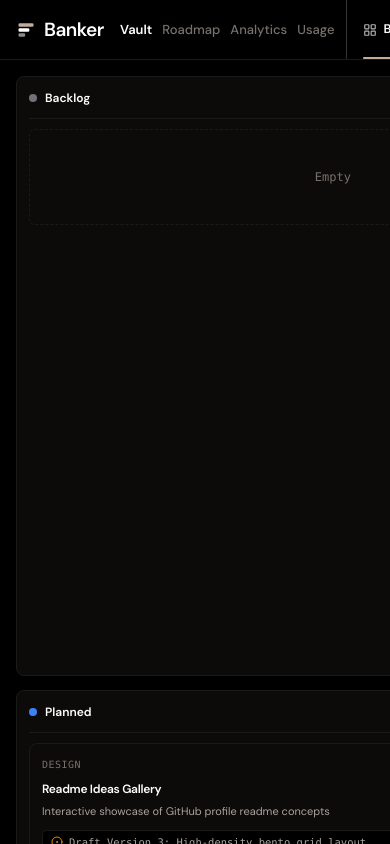
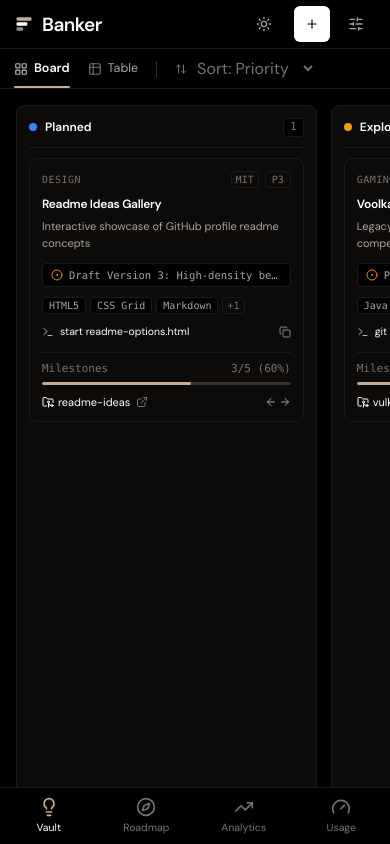
Before and after one commit to rvyyv-n/aether-bank, a React (Vite) app: page / in a window 390 px wide. Built offline with nearby package versions, Linux system fonts and the light colour scheme.

Commit message:
feat: phone layout with bottom nav, swipeable board, card list

```diff
--- a/src/App.tsx
+++ b/src/App.tsx
@@ -7,6 +7,7 @@ import { KanbanBoard } from './components/KanbanBoard';
 import { TableView } from './components/TableView';
 import { RoadmapView } from './components/RoadmapView';
 import { AnalyticsView } from './components/AnalyticsView';
+import { MobileNav } from './components/MobileNav';
 import { UsageView } from './components/UsageView';
 import { ProjectDrawer } from './components/ProjectDrawer';
 import { NewProjectModal } from './components/NewProjectModal';
@@ -324,8 +325,12 @@ export function App() {
           isOpenMobile={isMobileSidebarOpen}
           onCloseMobile={() => setIsMobileSidebarOpen(false)}
           onResetFilters={handleResetFilters}
+          onExportJson={handleExportJson}
+          onResetData={handleResetData}
         />
       </div>
+
+      <MobileNav activeSection={activeSection} setActiveSection={setActiveSection} />
 
       {/* Slide-over Project Drawer */}
       <ProjectDrawer
--- a/src/components/AnalyticsView.tsx
+++ b/src/components/AnalyticsView.tsx
@@ -56,7 +56,7 @@ export const AnalyticsView: React.FC<AnalyticsViewProps> = ({ projects, onSelect
   };
 
   return (
-    <div className="p-6 max-w-7xl mx-auto space-y-6">
+    <div className="sm:p-6 max-w-7xl mx-auto space-y-4 sm:space-y-6">
       {/* Metric Cards (Slopalytics minimalist cards) */}
       <div className="grid grid-cols-2 sm:grid-cols-4 gap-3">
         <div className="slop-card p-4">
@@ -110,7 +110,7 @@ export const AnalyticsView: React.FC<AnalyticsViewProps> = ({ projects, onSelect
       </div>
 
       {/* Main Chart Section */}
-      <div className="slop-card p-6">
+      <div className="slop-card p-4 sm:p-6">
         {/* Chart Header & View Switcher */}
         <div className="flex flex-col sm:flex-row sm:items-center justify-between pb-5 border-b border-[var(--line)] gap-3">
           <div>
--- a/src/components/Header.tsx
+++ b/src/components/Header.tsx
@@ -190,7 +190,7 @@ export const Header: React.FC<HeaderProps> = ({
 
         {/* Export JSON */}
         <button
-          className="icon-button cursor-pointer"
+          className="icon-button cursor-pointer hide-phone"
           onClick={onExportJson}
           aria-label="Export vault JSON"
           title="Export vault JSON"
@@ -200,7 +200,7 @@ export const Header: React.FC<HeaderProps> = ({
 
         {/* Reset Data */}
         <button
-          className="icon-button cursor-pointer"
+          className="icon-button cursor-pointer hide-phone"
           onClick={onResetData}
           aria-label="Reset default vault data"
           title="Reset default vault data"
@@ -211,10 +211,10 @@ export const Header: React.FC<HeaderProps> = ({
         {/* New Project CTA */}
         <button
           onClick={onOpenNewModal}
-          className="btn-accent cursor-pointer ml-1"
+          className="btn-accent cursor-pointer ml-1 max-md:h-9 max-md:w-9 max-md:justify-center max-md:!p-0"
         >
           <Plus className="h-3.5 w-3.5" />
-          <span>New Idea</span>
+          <span className="max-md:hidden">New Idea</span>
         </button>
 
         {/* Mobile Filter Toggle */}
--- a/src/components/KanbanBoard.tsx
+++ b/src/components/KanbanBoard.tsx
@@ -97,14 +97,14 @@ export const KanbanBoard: React.FC<KanbanBoardProps> = ({
   };
 
   return (
-    <div className="grid grid-cols-1 md:grid-cols-2 lg:grid-cols-3 xl:grid-cols-6 gap-3.5 w-full">
+    <div className="kanban-scroll flex md:grid md:grid-cols-2 lg:grid-cols-3 xl:grid-cols-6 gap-3.5 md:w-full overflow-x-auto md:overflow-visible snap-x snap-mandatory md:snap-none -mx-4 px-4 md:mx-0 md:px-0 pb-2">
       {COLUMNS.map((col) => {
         const columnProjects = projects.filter((p) => p.status === col.id);
 
         return (
           <div
             key={col.id}
-            className="flex flex-col rounded-lg bg-[var(--surface)] border border-[var(--line)] p-3 min-h-[600px]"
+            className={`flex flex-col rounded-lg bg-[var(--surface)] border border-[var(--line)] p-3 ${columnProjects.length === 0 ? 'max-md:hidden' : ''} min-h-[60dvh] md:min-h-[600px] w-[84%] shrink-0 snap-center md:w-auto md:shrink`}
           >
             {/* Column header */}
             <div className="flex items-center justify-between pb-2.5 mb-2.5 border-b border-[var(--line)]">
--- /dev/null
+++ b/src/components/MobileNav.tsx
@@ -0,0 +1,32 @@
+import React from 'react';
+import { Lightbulb, Compass, TrendingUp, Gauge } from 'lucide-react';
+
+type Section = 'vault' | 'roadmap' | 'analytics' | 'usage';
+
+interface MobileNavProps {
+  activeSection: Section;
+  setActiveSection: (sec: Section) => void;
+}
+
+const ITEMS: { id: Section; label: string; icon: React.ElementType }[] = [
+  { id: 'vault', label: 'Vault', icon: Lightbulb },
+  { id: 'roadmap', label: 'Roadmap', icon: Compass },
+  { id: 'analytics', label: 'Analytics', icon: TrendingUp },
+  { id: 'usage', label: 'Usage', icon: Gauge },
+];
+
+export const MobileNav: React.FC<MobileNavProps> = ({ activeSection, setActiveSection }) => (
+  <nav className="mobile-nav" aria-label="Sections">
+    {ITEMS.map(({ id, label, icon: Icon }) => (
+      <button
+        key={id}
+        className={activeSection === id ? 'active' : ''}
+        onClick={() => setActiveSection(id)}
+        aria-current={activeSection === id ? 'page' : undefined}
+      >
+        <Icon className="h-5 w-5" />
+        <span>{label}</span>
+      </button>
+    ))}
+  </nav>
+);
--- a/src/components/RoadmapView.tsx
+++ b/src/components/RoadmapView.tsx
@@ -44,7 +44,7 @@ const PHASES = [
 
 export const RoadmapView: React.FC<RoadmapViewProps> = ({ projects, onSelectProject }) => {
   return (
-    <div className="space-y-4 max-w-7xl mx-auto p-4 sm:p-6">
+    <div className="space-y-4 max-w-7xl mx-auto sm:p-6">
       {/* Top Banner */}
       <div className="slop-card p-4 sm:p-5 flex flex-col sm:flex-row sm:items-center justify-between gap-3">
         <div>
--- a/src/components/Sidebar.tsx
+++ b/src/components/Sidebar.tsx
@@ -19,6 +19,8 @@ interface SidebarProps {
   isOpenMobile: boolean;
   onCloseMobile: () => void;
   onResetFilters: () => void;
+  onExportJson: () => void;
+  onResetData: () => void;
 }
 
 const STATUSES: { id: ProjectStatus; label: string; color: string }[] = [
@@ -49,6 +51,8 @@ export const Sidebar: React.FC<SidebarProps> = ({
   isOpenMobile,
   onCloseMobile,
   onResetFilters,
+  onExportJson,
+  onResetData,
 }) => {
   const categories = Array.from(new Set(projects.map((p) => p.category)));
   const hasActiveFilters =
@@ -281,6 +285,22 @@ export const Sidebar: React.FC<SidebarProps> = ({
           })}
         </div>
       </div>
+
+      {/* Data actions (phones only; on larger screens they live in the header) */}
+      <div className="md:hidden flex gap-2 pt-2 border-t border-[var(--line)]">
+        <button
+          onClick={onExportJson}
+          className="flex-1 py-2.5 rounded-md border border-[var(--line)] text-xs text-[var(--fg-2)] text-center"
+        >
+          Export JSON
+        </button>
+        <button
+          onClick={onResetData}
+          className="flex-1 py-2.5 rounded-md border border-[var(--line)] text-xs text-[var(--fg-2)] text-center"
+        >
+          Reset data
+        </button>
+      </div>
     </aside>
   );
 };
--- a/src/components/TableView.tsx
+++ b/src/components/TableView.tsx
@@ -88,7 +88,58 @@ export const TableView: React.FC<TableViewProps> = ({
   };
 
   return (
-    <div className="w-full overflow-hidden rounded-lg border border-[var(--line)] bg-[var(--surface)]">
+    <>
+    <div className="md:hidden space-y-2.5">
+      {projects.length === 0 && (
+        <div className="py-12 text-center text-xs text-[var(--fg-3)] font-mono">
+          No projects matching active filters.
+        </div>
+      )}
+      {projects.map((project) => {
+        const completed = project.milestones.filter((m) => m.completed).length;
+        const total = project.milestones.length;
+        const pct = total > 0 ? Math.round((completed / total) * 100) : 0;
+        return (
+          <div
+            key={project.id}
+            onClick={() => onSelectProject(project)}
+            className="rounded-lg border border-[var(--line)] bg-[var(--surface)] p-3.5 active:bg-[var(--hover)]"
+          >
+            <div className="flex items-center justify-between gap-2">
+              <span className="font-medium text-sm text-[var(--fg)] truncate">{project.title}</span>
+              {getPriorityBadge(project.priority)}
+            </div>
+            <div className="text-xs text-[var(--fg-2)] mt-1 line-clamp-2">{project.subtitle}</div>
+            <div className="flex items-center gap-2 mt-3" onClick={(e) => e.stopPropagation()}>
+              <span
+                className="w-2 h-2 rounded-full flex-shrink-0"
+                style={{ backgroundColor: getStatusColor(project.status) }}
+              />
+              <select
+                value={project.status}
+                onChange={(e) => onUpdateStatus(project.id, e.target.value as ProjectStatus)}
+                className="bg-[var(--bg)] border border-[var(--line)] rounded px-2 py-1.5 text-xs text-[var(--fg)] focus:outline-none focus:border-[var(--accent)]"
+              >
+                <option value="backlog">Backlog</option>
+                <option value="planned">Planned</option>
+                <option value="spike">Exploring</option>
+                <option value="in_progress">In Progress</option>
+                <option value="polishing">Polishing</option>
+                <option value="shipped">Shipped</option>
+              </select>
+              <span className="ml-auto text-[11px] font-mono text-[var(--fg-3)]">{completed}/{total} &middot; {pct}%</span>
+            </div>
+            <div className="slop-progress-track mt-2">
+              <div
+                className="slop-progress-fill"
+                style={{ width: `${pct}%`, backgroundColor: pct === 100 ? '#a855f7' : 'var(--accent)' }}
+              />
+            </div>
+          </div>
+        );
+      })}
+    </div>
+    <div className="hidden md:block w-full overflow-hidden rounded-lg border border-[var(--line)] bg-[var(--surface)]">
       <div className="overflow-x-auto">
         <table className="w-full text-left text-xs border-collapse">
           <thead>
@@ -254,5 +305,6 @@ export const TableView: React.FC<TableViewProps> = ({
         </table>
       </div>
     </div>
+    </>
   );
 };
--- a/src/components/UsageView.tsx
+++ b/src/components/UsageView.tsx
@@ -136,7 +136,7 @@ export const UsageView: React.FC = () => {
   const metricLabel = 'text-[11px] font-mono text-[var(--fg-3)] uppercase tracking-wider';
 
   return (
-    <div className="p-6 max-w-7xl mx-auto space-y-6">
+    <div className="sm:p-6 max-w-7xl mx-auto space-y-4 sm:space-y-6">
       {/* Metric cards */}
       <div className="grid grid-cols-2 sm:grid-cols-4 gap-3">
         <div className="slop-card p-4">
@@ -170,7 +170,7 @@ export const UsageView: React.FC = () => {
       </div>
 
       {/* Daily chart */}
-      <div className="slop-card p-6">
+      <div className="slop-card p-4 sm:p-6">
         <div className="flex flex-col sm:flex-row sm:items-center justify-between pb-5 border-b border-[var(--line)] gap-3">
           <div>
             <h2 className="text-base font-semibold text-[var(--fg)] m-0 flex items-center gap-2">
--- a/src/index.css
+++ b/src/index.css
@@ -460,25 +460,116 @@ button:focus-visible, input:focus-visible, textarea:focus-visible {
   background: var(--fg-3);
 }
 
-/* Responsive adjustments */
-@media (max-width: 900px) {
+
+/* Phone layout */
+.mobile-nav {
+  display: none;
+}
+
+@media (max-width: 767px) {
+  .app {
+    grid-template-rows: auto minmax(0, 1fr);
+  }
   .app-header {
-    padding: 0 16px;
-    gap: 16px;
+    height: auto;
+    flex-wrap: wrap;
+    gap: 0 8px;
+    padding: 0 14px;
+    padding-top: env(safe-area-inset-top);
   }
-  .section-tabs {
-    padding-right: 12px;
-    gap: 10px;
+  .brand {
+    order: 1;
+    height: 48px;
+  }
+  .header-actions {
+    order: 2;
+    gap: 6px;
+    height: 48px;
+  }
+  .icon-button {
+    width: 40px;
+    height: 40px;
+  }
+  .section-tabs,
+  .hide-phone {
+    display: none !important;
+  }
+  .view-tabs {
+    order: 3;
+    flex-basis: 100%;
+    height: 40px;
+    margin: 0 -14px;
+    padding: 0 14px;
+    border-top: 1px solid var(--line);
+    gap: 18px;
+  }
+  .body-layout {
+    grid-template-columns: minmax(0, 1fr);
+  }
+  .main-content {
+    padding-bottom: calc(72px + env(safe-area-inset-bottom));
+    -webkit-overflow-scrolling: touch;
   }
   .sidebar {
     display: none;
     position: fixed;
     inset: 0;
-    z-index: 50;
+    z-index: 60;
     width: 100%;
-    padding: 20px 16px;
+    border-left: 0;
+    padding: 20px 16px calc(20px + env(safe-area-inset-bottom));
   }
   .sidebar.open {
     display: flex;
   }
+  .filter-pill {
+    min-height: 36px;
+    display: inline-flex;
+    align-items: center;
+  }
+  .project-row {
+    min-height: 40px;
+  }
+  .mobile-nav {
+    position: fixed;
+    left: 0;
+    right: 0;
+    bottom: 0;
+    z-index: 40;
+    display: grid;
+    grid-template-columns: repeat(4, 1fr);
+    background: var(--bg);
+    border-top: 1px solid var(--line);
+    padding-bottom: env(safe-area-inset-bottom);
+  }
+  .mobile-nav button {
+    display: flex;
+    flex-direction: column;
+    align-items: center;
+    justify-content: center;
+    gap: 3px;
+    height: 56px;
+    font-size: 10.5px;
+    color: var(--fg-3);
+  }
+  .mobile-nav button.active {
+    color: var(--fg);
+  }
+  .mobile-nav button.active svg {
+    color: var(--accent);
+  }
+  /* 16px inputs stop iOS Safari zooming on focus */
+  input,
+  select,
+  textarea,
+  .search input {
+    font-size: 16px !important;
+  }
+  .kanban-scroll {
+    scrollbar-width: none;
+    scroll-padding-left: 16px;
+  }
+  .kanban-scroll::-webkit-scrollbar {
+    display: none;
+  }
 }
```
